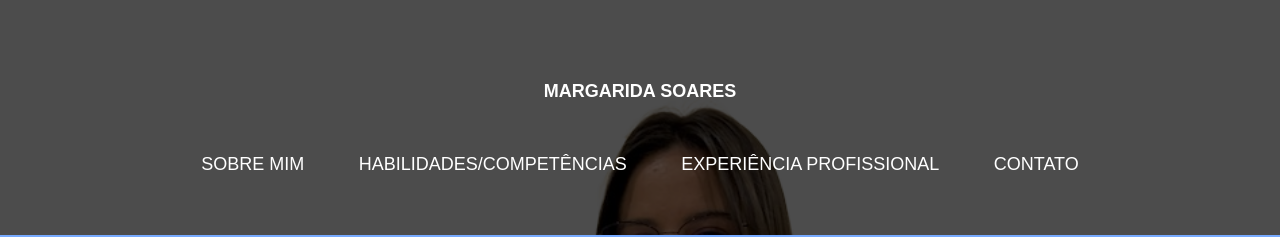
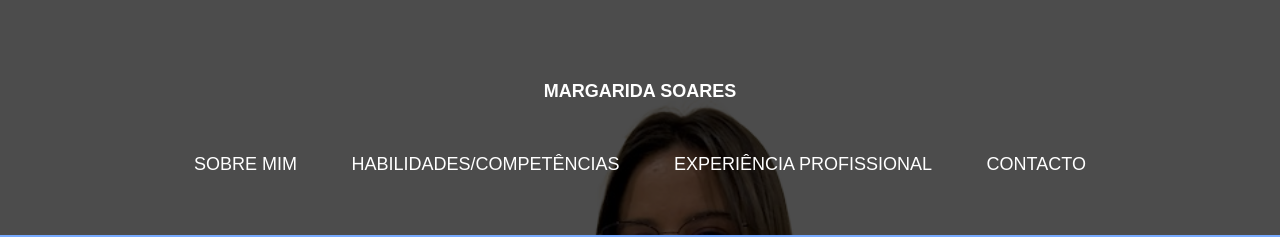
Before and after one commit to EulaliaSoares/CV, a plain HTML site: page apresentcao.html in a window 1280 px wide. Shown: the top 237 px of the page. Drawn offline with Linux system fonts and the light colour scheme.

Commit message:
Update apresentcao.html

```diff
--- a/apresentcao.html
+++ b/apresentcao.html
@@ -85,7 +85,7 @@
                     <li><a href="sobreMim.html">Sobre Mim</a></li>
                     <li><a href="Skills.html">Habilidades/Competências</a></li>
                     <li><a href="experiencia.html">Experiência Profissional</a></li>
-                    <li><a href="contacto.html">Contato</a></li>
+                    <li><a href="contacto.html">Contacto</a></li>
                 </ul>
             </nav>
         </div>
```
